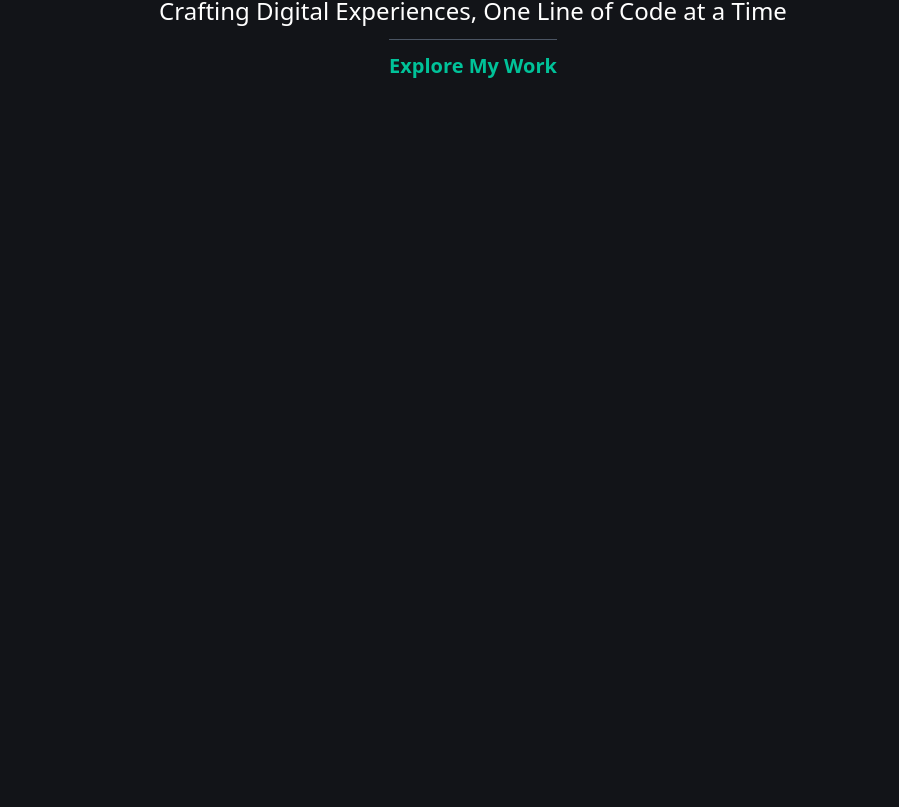
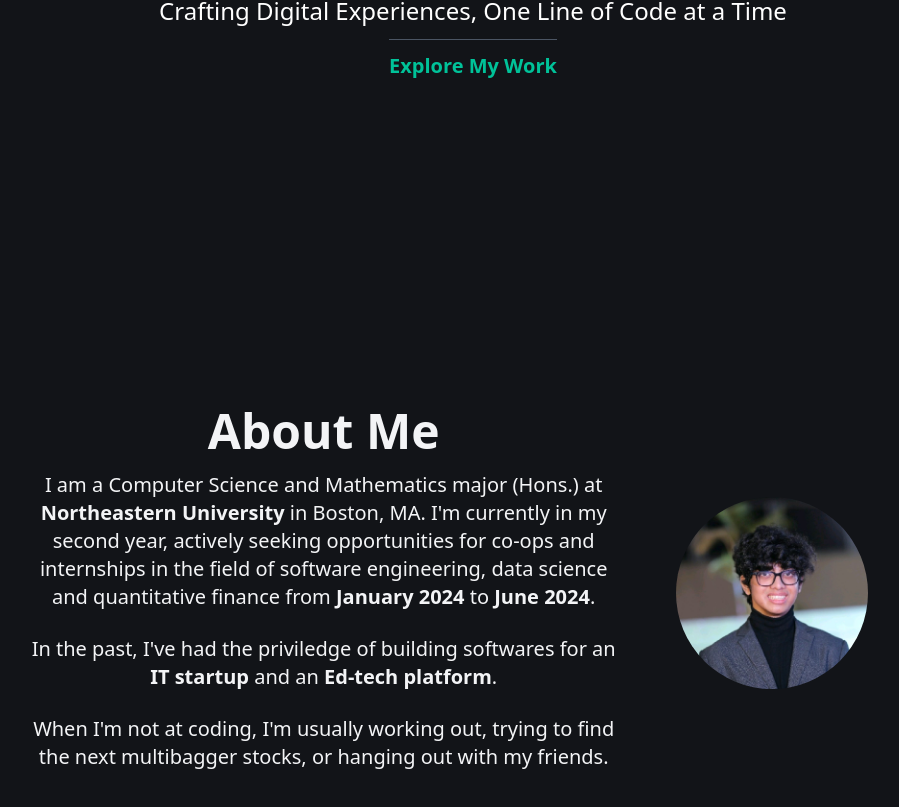
Before and after one commit to RishikeshNK/portfolio, a React (Vite) app: page / in a window 1280 px wide. Shown: the part 485-1292 px from the top of the page, without its empty margins (167-1066 px from the left). Before the commit the page ends 868 px from the top, so only its background shows below. Built offline with nearby package versions, Linux system fonts and the light colour scheme.

Commit message:
feat: implement about me component

```diff
--- a/src/App.jsx
+++ b/src/App.jsx
@@ -1,11 +1,13 @@
 import Navbar from "./components/Navbar";
 import Hero from "./components/Hero";
+import AboutMe from "./components/AboutMe";
 
 function App() {
   return (
     <div>
       <Navbar />
       <Hero />
+      <AboutMe />
     </div>
   );
 }
--- /dev/null
+++ b/src/components/AboutMe.jsx
@@ -0,0 +1,57 @@
+// TODO: Abstract out the constant information i.e. About Me paragraphs
+const AboutMe = () => (
+  <section className="flex flex-col min-h-screen text-gray-100 p-4 sm:p-6">
+    <div className="max-w-4xl mx-auto text-center lg:flex lg:items-center">
+      <div className="lg:w-2/3">
+        <h2 className="text-xl sm:text-2xl md:text-3xl lg:text-4xl xl:text-5xl font-semibold mb-4">
+          About Me
+        </h2>
+        <p className="text-sm sm:text-base md:text-lg lg:text-xl mb-6">
+          I am a Computer Science and Mathematics major (Hons.) at{" "}
+          <span className="font-semibold">Northeastern University</span> in
+          Boston, MA. I&apos;m currently in my second year, actively seeking
+          opportunities for co-ops and internships in the field of software
+          engineering, data science and quantitative finance from{" "}
+          <span className="font-semibold">January 2024</span> to{" "}
+          <span className="font-semibold">June 2024</span>.
+        </p>
+        <p className="text-sm sm:text-base md:text-lg lg:text-xl mb-6">
+          In the past, I&apos;ve had the priviledge of building softwares for an{" "}
+          <a
+            className="font-semibold"
+            href="https://omninosolutions.com/"
+            target="_blank"
+            rel="noreferrer"
+          >
+            IT startup
+          </a>{" "}
+          and an{" "}
+          <a
+            className="font-semibold"
+            href="https://www.collegey.com/"
+            target="_blank"
+            rel="noreferrer"
+          >
+            Ed-tech platform
+          </a>
+          .
+        </p>
+        <p className="text-sm sm:text-base md:text-lg lg:text-xl mb-6">
+          When I&apos;m not at coding, I&apos;m usually working out, trying to
+          find the next multibagger stocks, or hanging out with my friends.
+        </p>
+      </div>
+      <div className="lg:w-1/3">
+        <div className="flex justify-center">
+          <img
+            src="src/assets/rishi.jpg"
+            alt="Rishikesh Kanabar"
+            className="rounded-full w-40 md:w-44 lg:w-48 h-auto mx-auto mb-4"
+          />
+        </div>
+      </div>
+    </div>
+  </section>
+);
+
+export default AboutMe;
```
Also changed, not shown: src/assets/rishi.jpg (added).
